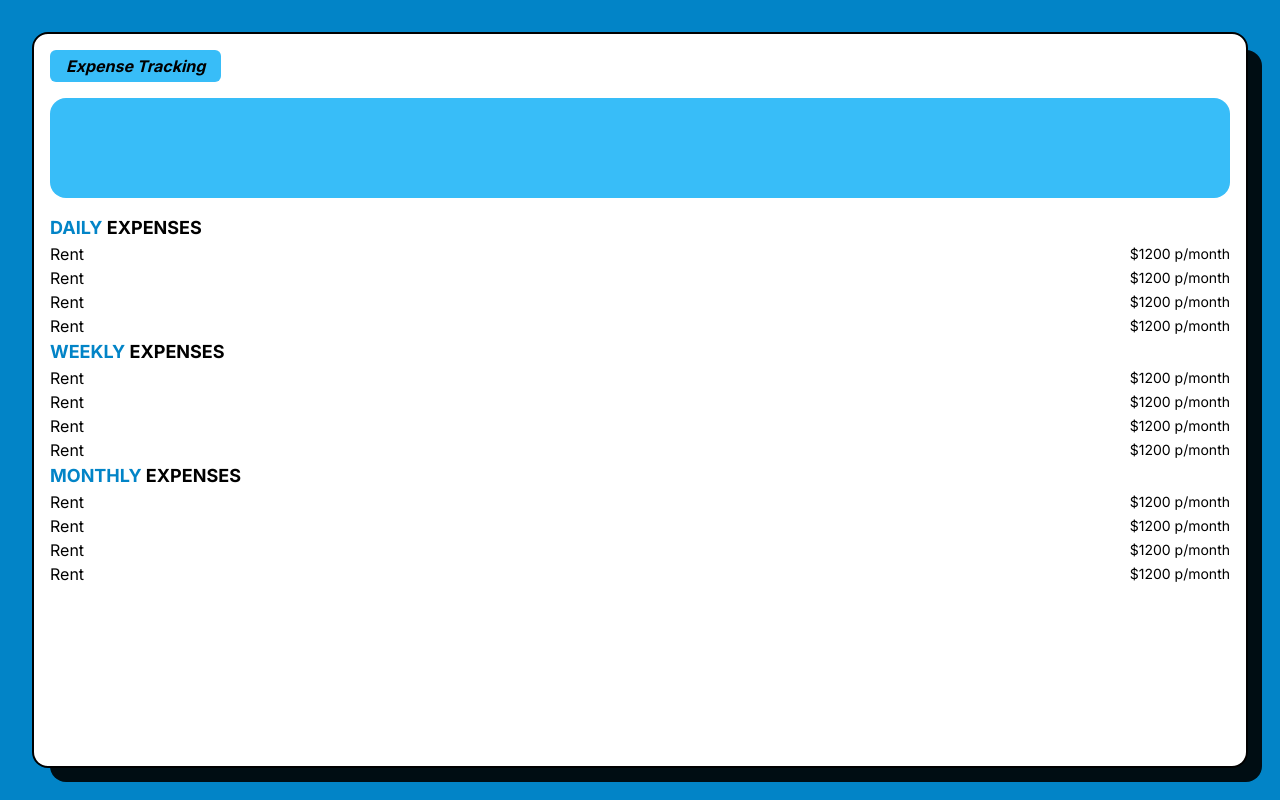
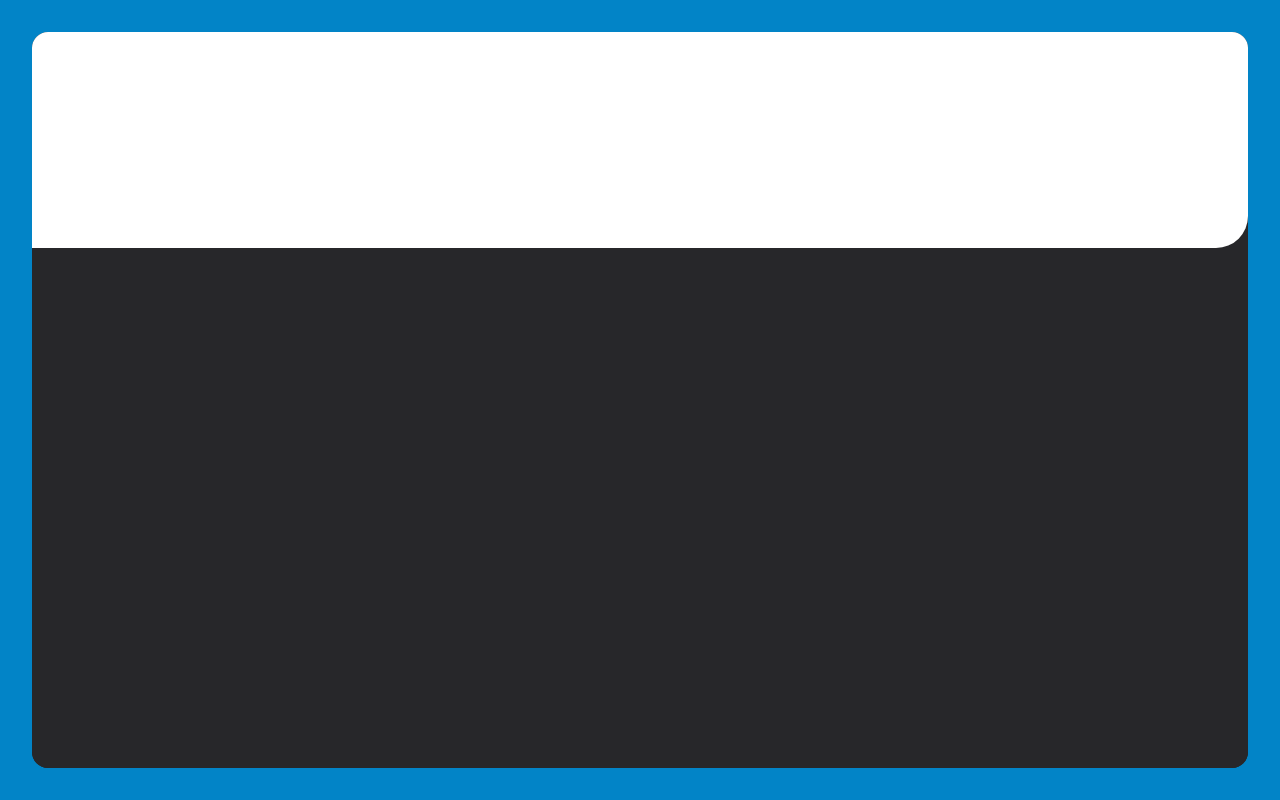
Before and after one commit to williamalowe/xpense, a Next.js app: page / in a window 1280 px wide. Built offline with nearby package versions, Linux system fonts and the light colour scheme.

Commit message:
refactor: refactor appliaction layout

```diff
--- a/src/app/page.tsx
+++ b/src/app/page.tsx
@@ -1,9 +1,12 @@
-import Card from "@/components/card";
-
 export default function Home() {
   return (
     <main className="flex h-screen items-center justify-center p-8">
-      <Card />
+      <div className="h-full w-full bg-zinc-800 rounded-[1rem] flex flex-col overflow-hidden">
+        <div className="flex-1 rounded-br-[2rem] bg-white"></div>
+        <div className="h-[65vh] bg-zinc-800 text-white p-4 overflow-scroll no-scrollbar">
+
+        </div>
+      </div>
     </main>
   );
 }
--- a/src/components/card.tsx
+++ /dev/null
@@ -1,25 +0,0 @@
-"use client";
-import React from "react";
-import ExpenseList from "./expense-list";
-import { useExpense } from "@/providers/expense-context";
-
-export default function Card() {
-  const { expenses } = useExpense();
-  console.log(expenses);
-  return (
-    <div className="relative w-full h-full bg-white rounded-[1rem] border-2 border-black">
-      <div className="p-4 flex flex-col gap-y-4">
-        <h5 className="bg-sky-400 w-fit px-4 py-1 italic font-bold rounded-md">
-          Expense Tracking
-        </h5>
-        <div className="h-[100px] w-full bg-sky-400 rounded-[1rem]"></div>
-        <div className="flex-1 max-h-[400px] overflow-scroll no-scrollbar">
-          <ExpenseList title="daily" listItems={expenses} />
-          <ExpenseList title="weekly" listItems={expenses} />
-          <ExpenseList title="monthly" listItems={expenses} />
-        </div>
-      </div>
-      <div className="-z-10 absolute w-full h-full bg-black/90 top-4 left-4 rounded-[1rem]" />
-    </div>
-  );
-}
--- a/src/components/expense-list.tsx
+++ /dev/null
@@ -1,45 +0,0 @@
-
-type Expense = {
-  id: number;
-  expense: string;
-  tag: string;
-  value: number;
-  occurance: string;
-};
-
-export default function ExpenseList({ title, listItems }: {
-  title: string,
-  listItems: Expense[]
-}) {
-  return (
-    <section>
-      <h3 className="font-bold text-lg uppercase"><span className="text-sky-600">{title}</span> Expenses</h3>
-      <ul>
-        {
-          listItems.map((item) =>
-          <li key={item.id} className="flex items-center gap-x-4">
-          <h5>{item.expense}</h5>
-          <p className="ml-auto text-sm">${item.value}</p>
-          </li>
-        )
-        }
-        <li className="flex items-center gap-x-4">
-          <h5>Rent</h5>
-          <p className="ml-auto text-sm">$1200 p/month</p>
-        </li>
-        <li className="flex items-center gap-x-4">
-          <h5>Rent</h5>
-          <p className="ml-auto text-sm">$1200 p/month</p>
-        </li>
-        <li className="flex items-center gap-x-4">
-          <h5>Rent</h5>
-          <p className="ml-auto text-sm">$1200 p/month</p>
-        </li>
-        <li className="flex items-center gap-x-4">
-          <h5>Rent</h5>
-          <p className="ml-auto text-sm">$1200 p/month</p>
-        </li>
-      </ul>
-    </section>
-  );
-}
```
